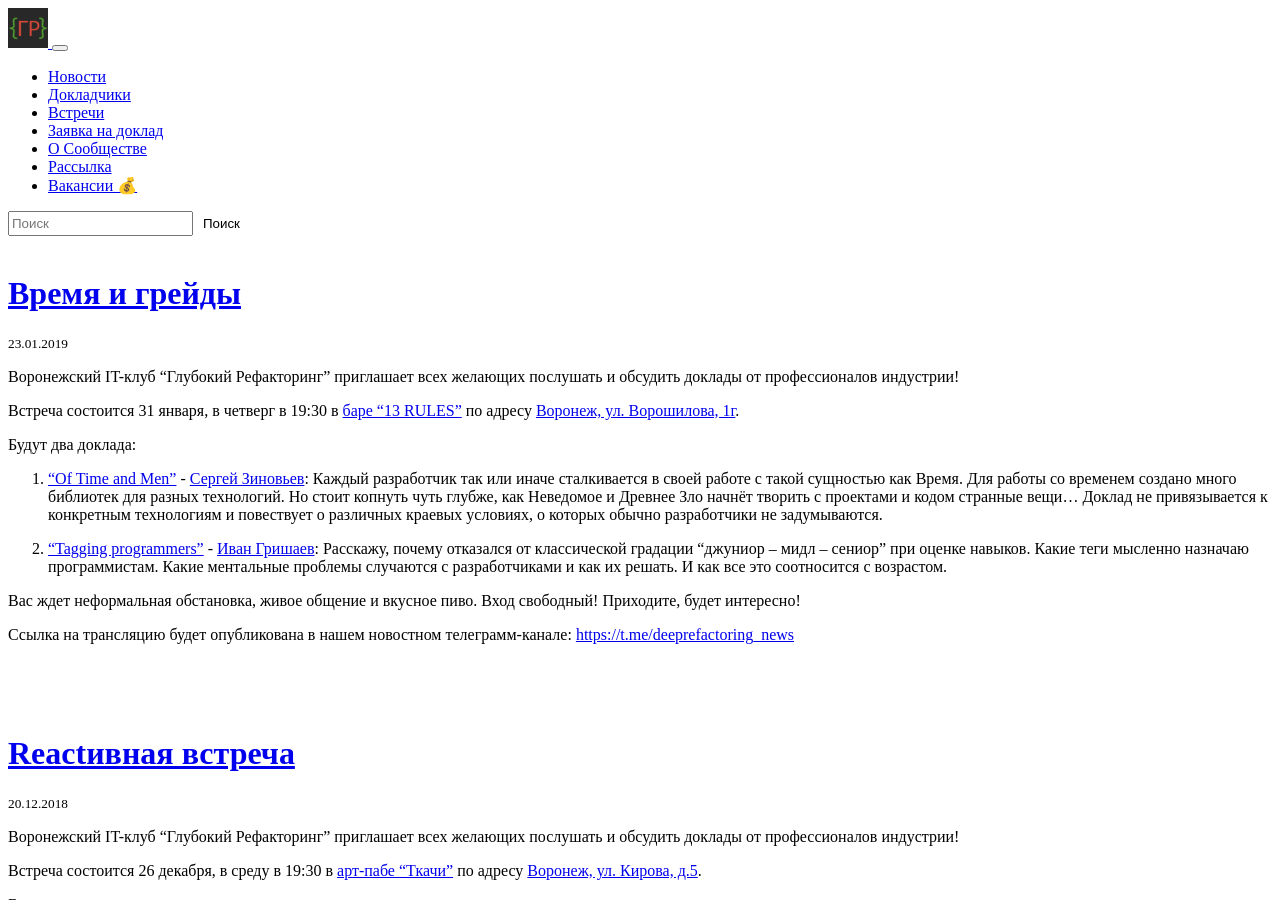
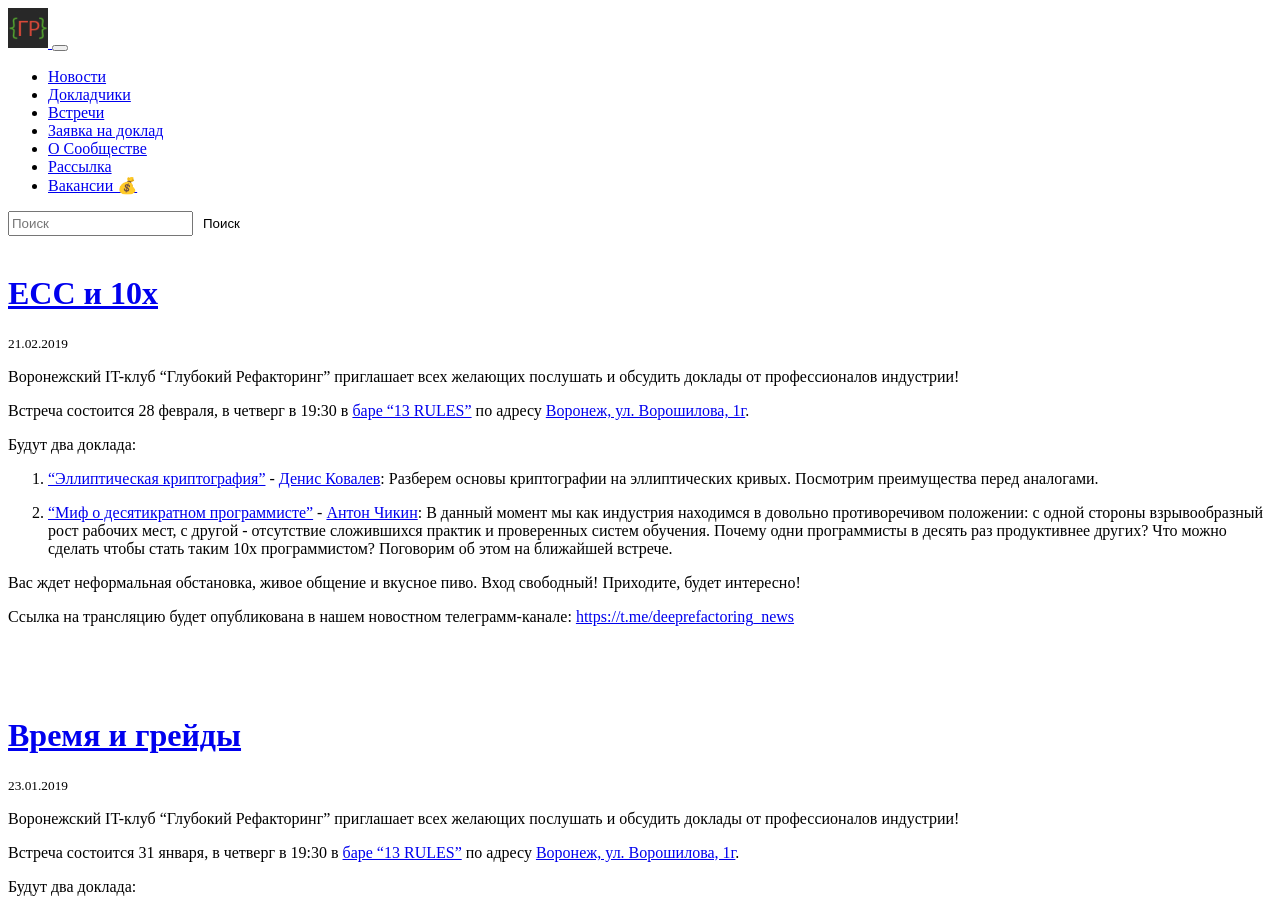
Before and after one commit to deeprefactoring/deeprefactoring.github.io, a Jekyll site: the page built from index.html, in a window 1280 px wide and 900 px high. Built offline with Jekyll 4.4.1, drawn with Linux system fonts in a browser that asks for light colours; nearby versions of some CDN libraries; the list of posts is cut into pages by our own code; some of the changed text lies outside the part shown.

Commit message:
Add 39 meetup (#165)

```diff
--- /dev/null
+++ b/_papers/39-10x.md
@@ -0,0 +1,13 @@
+---
+layout: paper
+
+title: Миф о десятикратном программисте
+event_date: 2019.02.28
+meetup_slug: 39
+speaker_slug: anton-chikin
+
+youtube_id:
+
+about: |
+  В данный момент мы как индустрия находимся в довольно противоречивом положении: с одной стороны взрывообразный рост рабочих мест, с другой - отсутствие сложившихся практик и проверенных систем обучения. Почему одни программисты в десять раз продуктивнее других? Что можно сделать чтобы стать таким 10x программистом? Поговорим об этом на ближайшей встрече.
+---
--- /dev/null
+++ b/_papers/39-ecc.md
@@ -0,0 +1,13 @@
+---
+layout: paper
+
+title: Эллиптическая криптография
+event_date: 2019.02.28
+meetup_slug: 39
+speaker_slug: denis-kovalev
+
+youtube_id:
+
+about: |
+  Разберем основы криптографии на эллиптических кривых. Посмотрим преимущества перед аналогами.
+---
--- /dev/null
+++ b/_posts/2019-02-21-meetup-39.md
@@ -0,0 +1,27 @@
+---
+layout: meetup
+
+title: "ECC и 10x"
+meetup_slug: 39
+event_date: 2019.01.31
+categories:
+  - meetup
+  - blog
+logo: /assets/meetups/39/logo.png
+permalink: /meetup/39/
+redirect_from: /meetup/next/
+---
+
+Воронежский IT-клуб “Глубокий Рефакторинг” приглашает всех желающих послушать и обсудить доклады от профессионалов индустрии!
+
+Встреча состоится 28 февраля, в четверг в 19:30 в [баре "13 RULES"]({% link pages/13rules.md %}) по адресу [Воронеж, ул. Ворошилова, 1г](https://go.2gis.com/6mn3t).
+
+Будут два доклада:
+
+1. ["Эллиптическая криптография"]({% link _papers/39-ecc.md %}) - [Денис Ковалев]({% link _speakers/denis-kovalev.md %}): Разберем основы криптографии на эллиптических кривых. Посмотрим преимущества перед аналогами.
+
+2. ["Миф о десятикратном программисте"]({% link _papers/39-10x.md %}) - [Антон Чикин]({% link _speakers/anton-chikin.md %}): В данный момент мы как индустрия находимся в довольно противоречивом положении: с одной стороны взрывообразный рост рабочих мест, с другой - отсутствие сложившихся практик и проверенных систем обучения. Почему одни программисты в десять раз продуктивнее других? Что можно сделать чтобы стать таким 10x программистом? Поговорим об этом на ближайшей встрече.
+
+Вас ждет неформальная обстановка, живое общение и вкусное пиво. Вход свободный! Приходите, будет интересно!
+
+Ссылка на трансляцию будет опубликована в нашем новостном телеграмм-канале: [https://t.me/deeprefactoring_news](tg://resolve?domain=deeprefactoring_news)
```
Also changed, not shown: _posts/2019-01-23-meetup-38.md (+0 -1 lines), assets/meetups/39/logo.png (added).
